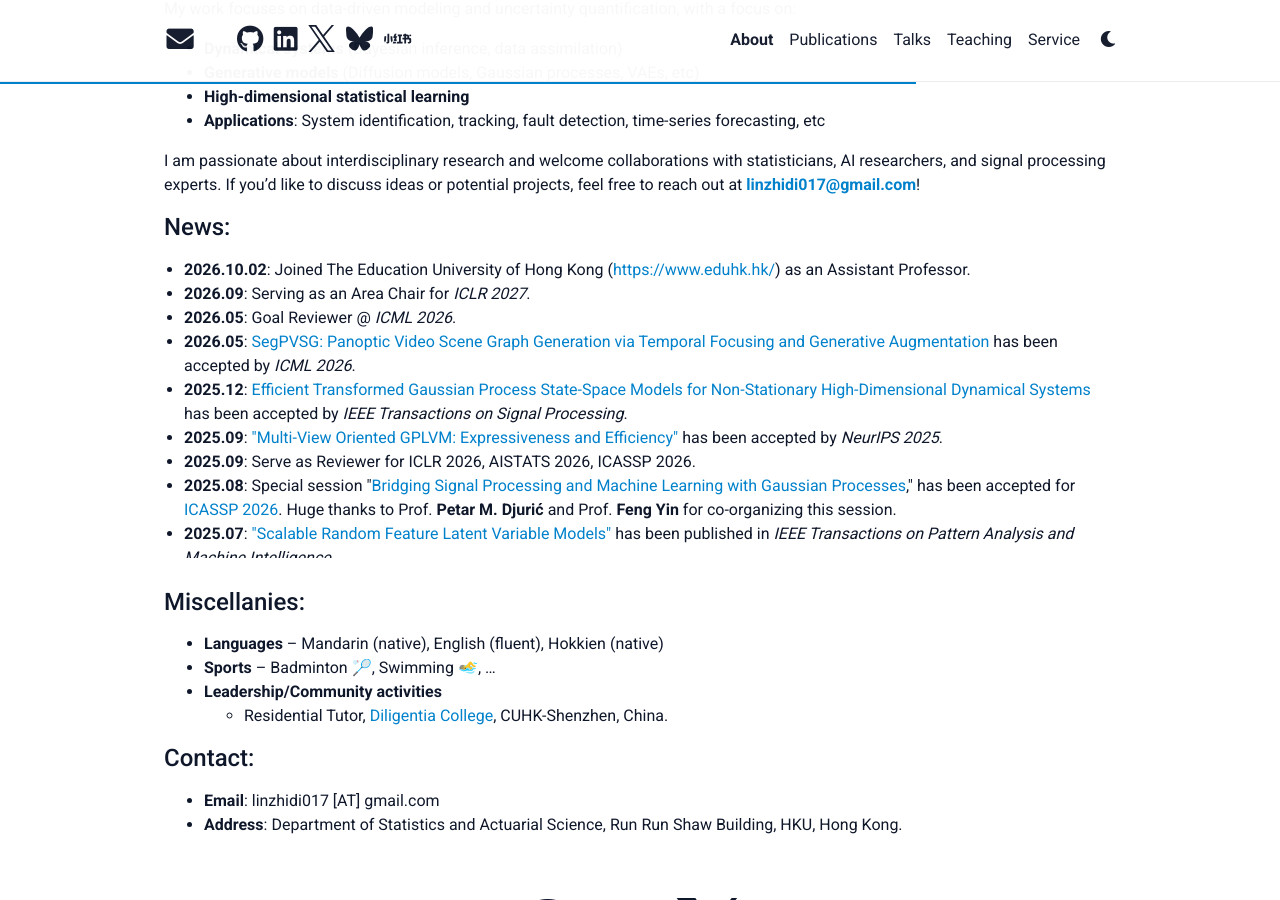
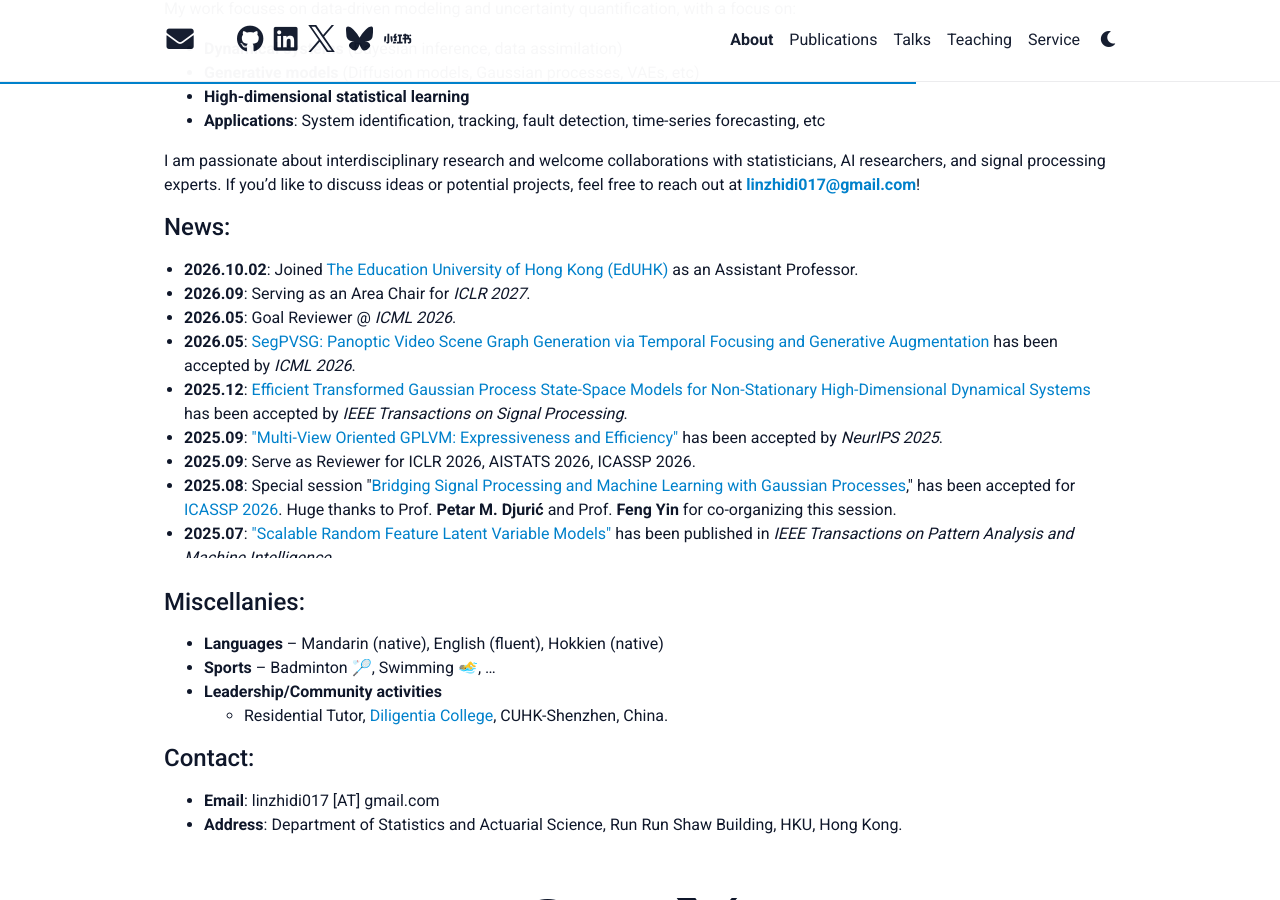
Before and after one commit to Zhidi-Lin/zhidi-lin.github.io, a Jekyll site: the page built from _pages/about.md, in a window 1280 px wide and 900 px high, scrolled down 544 px. Built offline with Jekyll 4.4.1, drawn with Linux system fonts in a browser that asks for light colours; a style sheet for code colours, icons or effects is not loaded; some of the changed lines change nothing that is shown.

Commit message:
job update

```diff
--- a/_includes/news-items.html
+++ b/_includes/news-items.html
@@ -1,6 +1,6 @@
 <ul style="margin-top: 0; padding-left: 20px;">
 
-<li><strong>2026.10.02</strong>: Joined The Education University of Hong Kong (<a href="https://www.eduhk.hk/">https://www.eduhk.hk/</a>) as an Assistant Professor.</li>
+<li><strong>2026.10.02</strong>: Joined <a href="https://www.eduhk.hk/">The Education University of Hong Kong (EdUHK)</a> as an Assistant Professor.</li>
 
 <li><strong>2026.09</strong>: Serving as an Area Chair for <em>ICLR 2027</em>.</li>
 
```
